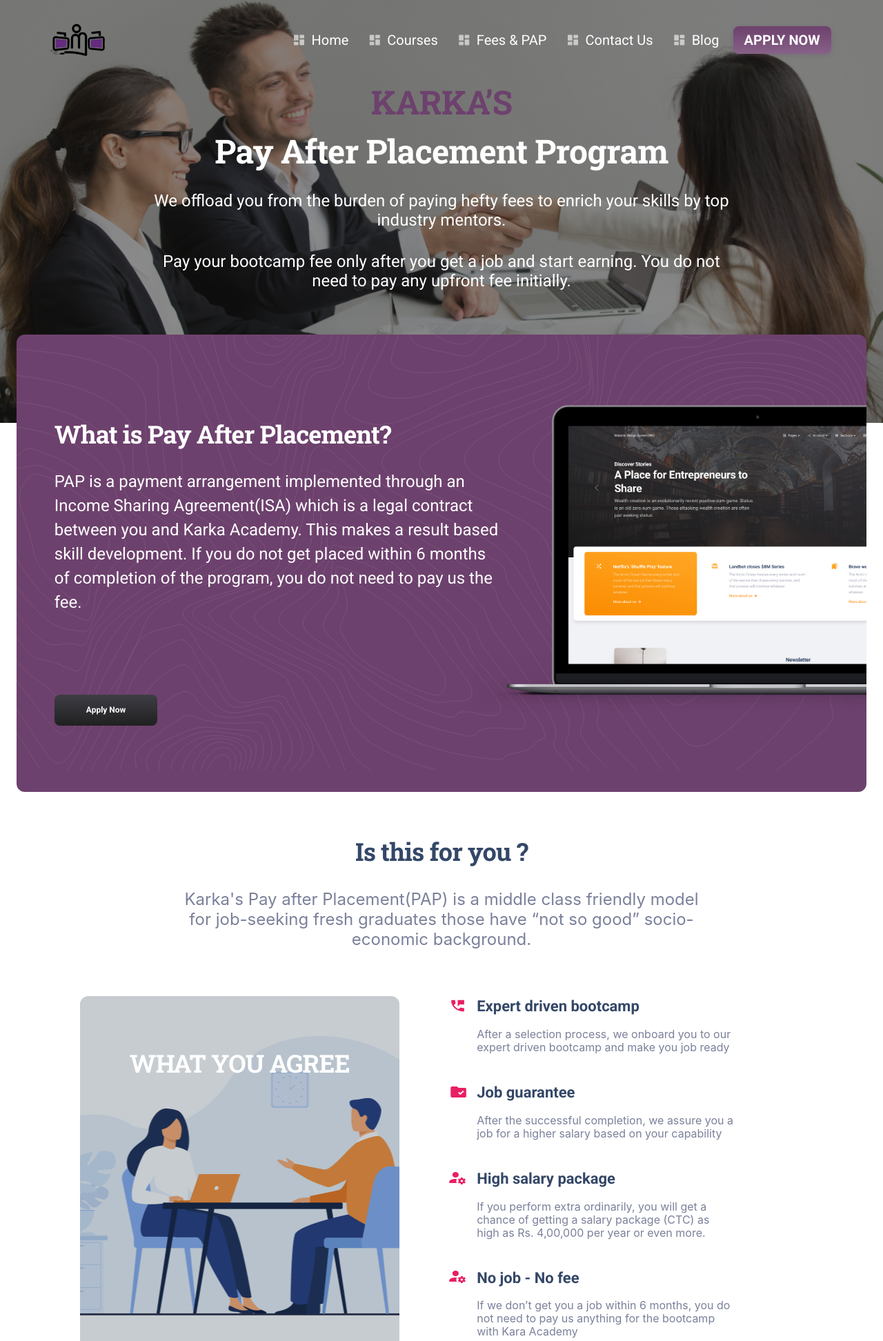
After one commit to ajithcomorins/karka_website, a PHP site: page /fees_pap.php in a window 1280 px wide. The commit adds this page. Shown: the top 1944 px of the page at 69% size. Run offline with PHP 8.4, Linux system fonts and the light colour scheme; style sheets or scripts are compiled from the project's sources; some libraries are stand-ins or nearby versions.

Commit message:
fee & pap work
fee and pap work finish

```diff
--- a/assets/css/style.css
+++ b/assets/css/style.css
@@ -5,6 +5,7 @@
 .container{
     max-width: 95% !important;
 }
+/* index.php css start */
 /* header navbar css start  */
 .nav-page a{
     font-family: 'Roboto';
@@ -405,3 +406,174 @@
     color: #FFFFFF !important;
 }
 /* footer css end  */
+/* index.php css end  */
+
+/* fee_app.php css start */
+/* header navbar css start  */
+.fee-section .nav-page a{
+    font-family: 'Roboto';
+    font-style: normal;
+    font-weight: 400;
+    font-size: 20px !important;
+    line-height: 100%;
+    color: #FFF !important;
+}
+.fee-section .nav-page i{
+    color: #FFF !important;
+}
+.pap-header{
+    padding: 0;
+    position: relative;
+    overflow: hidden;
+    align-items: center;
+    background-size: cover;
+    background-position: 50%;
+}
+.back-img{
+    padding-bottom: 160px;
+}
+.what-section{
+    margin-top: 69px;
+    margin-bottom: 44px;
+}
+.pap-content h2{
+    margin-bottom: 16px;
+    font-family: 'Roboto Slab';
+    font-style: normal;
+    font-weight: 600;
+    font-size: 48px;
+    line-height: 63px;
+    color: #6D416D;
+}
+.pap-content h4{
+    margin-bottom: 35px;
+    font-family: 'Roboto Slab';
+    font-style: normal;
+    font-weight: 600;
+    font-size: 48px;
+    line-height: 47px;
+    text-align: center;
+    color: #FFFFFF;
+}
+.pap-content p{
+    margin-bottom: 32px;
+    font-family: 'Roboto' !important;
+    font-style: normal !important;
+    font-weight: 400 !important;
+    font-size: 24px !important;
+    line-height: 28px !important;
+    text-align: center;
+    color: #FFFFFF;
+}
+.what-pap{
+    background-image: linear-gradient(195deg, #6D416D 0%, #6D416D 100%);
+    color: #FFF;
+}
+.what-section h2{
+    margin-bottom: 28px;
+    font-family: 'Roboto Slab' !important;
+    font-style: normal;
+    font-weight: 600;
+    font-size: 36px;
+    line-height: 47px;
+    color: #FFFFFF;
+}
+.what-section p {
+    margin-bottom: 68px;
+    font-family: 'Roboto' !important;
+    font-style: normal;
+    font-weight: 400;
+    font-size: 24px;
+    line-height: 35px;
+    color: #FFFFFF;
+}
+.what-section .what-apply{
+    padding: 14px 46px;
+    margin-top: 68px;
+    border: none;
+    background: linear-gradient(180deg, #3E3D45 0%, #202020 100%);
+    border-radius: 8px;
+    font-family: 'Roboto' !important;
+    font-style: normal;
+    font-weight: 700;
+    font-size: 12px;
+    line-height: 140%;
+    text-align: center;
+    color: #FFFFFF;
+}
+/* header css end  */
+/* section css start  */
+section{
+    margin-top: 61px;
+}
+.fee-step h3{
+    margin-bottom: 30px;
+    font-family: 'Roboto Slab' !important;
+    font-style: normal;
+    font-weight: 700;
+    font-size: 36px;
+    line-height: 140%;
+    text-align: center;
+    color: #344767;
+}
+.fee-step p{
+    margin-bottom: 37px;
+    font-family: 'Inter' !important;
+    font-style: normal;
+    font-weight: 400;
+    font-size: 24px;
+    line-height: 29px;
+    text-align: center;
+    color: #7B809A;
+}
+.card-background{
+    box-shadow: none !important;
+}
+.card-background::after{
+    width: 0% !important;
+}
+.full-background {
+    padding: 260px 0px;
+    background: #C7CCD0;
+    mix-blend-mode: multiply;
+    border-radius: 12px !important;
+}
+.agree-content h3{
+    margin-top: 50px;
+    font-family: 'Roboto Slab';
+    font-style: normal;
+    font-weight: 700;
+    font-size: 36px;
+    line-height: 47px;
+    color: #FFFFFF;
+}
+.agree-bottom{
+    margin-bottom: 25px;
+}
+.process-top{
+    margin-top: 31px !important;
+}
+.process-bottom{
+    margin-top: 119px !important;
+}
+.agree-step h5{
+    font-family: 'Roboto';
+    font-style: normal;
+    font-weight: 700;
+    font-size: 22px;
+    line-height: 140%;
+    color: #344767;
+}
+.agree-step{
+    padding-right: 60px;
+}
+.agree-step p{
+    margin-top: 15px;
+    font-family: 'Inter' !important;
+    font-style: normal;
+    font-weight: 400;
+    font-size: 16px;
+    line-height: 19px;
+    color: #7B809A;
+}
+/* section css end  */
--- /dev/null
+++ b/fees_pap.php
@@ -0,0 +1,201 @@
+<?php ?>
+
+<!DOCTYPE html>
+<html lang="en">
+<head>
+<meta charset="utf-8" />
+  <meta name="viewport" content="width=device-width, initial-scale=1, shrink-to-fit=no">
+  <link rel="apple-touch-icon" sizes="76x76" href="assets/img/apple-icon.png">
+  <link rel="icon" type="image/png" href="assets/img/karka-logo.png">
+  <title>
+    Karka_Acadamy
+  </title>
+  <!--     Fonts and icons     -->
+  <link rel="stylesheet" type="text/css" href="https://fonts.googleapis.com/css?family=Roboto:300,400,500,700,900|Roboto+Slab:400,700" />
+  <!-- Nucleo Icons -->
+  <link href="assets/css/nucleo-icons.css" rel="stylesheet" />
+  <link href="assets/css/nucleo-svg.css" rel="stylesheet" />
+  <!-- Font Awesome Icons -->
+  <script src="https://kit.fontawesome.com/42d5adcbca.js" crossorigin="anonymous"></script>
+  <!-- Material Icons -->
+  <link href="https://fonts.googleapis.com/icon?family=Material+Icons+Round" rel="stylesheet">
+  <!-- CSS Files -->
+  <link id="pagestyle" href="assets/css/material-kit-pro.css?v=3.0.3" rel="stylesheet" />
+  <link id="pagestyle" href="assets/css/style.css" rel="stylesheet" />
+</head>
+<body>
+    <!-- header section start  -->
+    <header class='fee-section'>
+        <div class="pap-header" style="background-image: url('assets/img/fee-bg.png');" loading="lazy">
+            <?php include 'include/header.php' ?>
+            <div class="row justify-content-center back-img">
+                <div class="col-lg-8 col-sm-9 text-center mx-auto pap-content">
+                    <h2 class="">KARKA’S</h2>
+                    <h4>Pay After Placement Program</h4>
+                    <p>We offload you from the burden of paying hefty fees to enrich your skills by top industry mentors.</p>
+                    <p>Pay your bootcamp fee only after you get a job and start earning. You do not need to pay any upfront fee initially.</p>
+                </div>
+            </div>
+        </div>
+        <div class="what-pap position-relative mx-xxl-8 mx-xl-4 mx-lg-3 mx-3 py-1 z-index-2 border-radius-xl mt-n8 overflow-hidden">
+            <img src="assets/img/pattern-lines.svg" alt="pattern-lines" class="position-absolute opacity-6 start-0 top-0 w-100" loading="lazy">
+            <div class="container position-relative">
+                <div class="row justify-content-center align-items-center">
+                    <div class="col-lg-7 col-md-7 text-start py-sm-5 me-auto position-relative ">
+                        <div class="position-relative what-section">
+                            <h2 class="text-white mt-sm-0">What is Pay After Placement?</h2>
+                            <p class="lead text-white mb-5">
+                                PAP is a payment arrangement implemented through an Income Sharing Agreement(ISA) which is a legal contract between you and Karka Academy. This makes a result based skill development. If you do not get placed within 6 months of completion of the program, you do not need to pay us the fee.
+                            </p>
+                            <button type="button" class="what-apply">Apply Now</button>
+                        </div>
+                    </div>
+                    <div class="col-lg-5 position-absolute start-50 end-0 me-n12 w-75">
+                        <img class="w-100 d-md-block d-none" src="assets/img/macbook-2.png" alt="macbook" loading="lazy">
+                    </div>
+                </div>
+            </div>
+        </div>
+    </header>
+    <!-- header section end  -->
+    <!-- section start  -->
+    <section>
+      <div class="container">
+        <div class="row">
+          <div class="col-lg-8 col-10 ms-auto me-auto text-center fee-step">
+            <h3 class="">Is this for you ?</h3>
+            <p>Karka's Pay after Placement(PAP) is a middle class friendly model for job-seeking fresh graduates those have “not so good” socio-economic background.</p>
+          </div>
+        </div>
+        <div class='process-top'>
+            <div class="row m-0">
+            <div class="col-md-6 col-lg-5 ms-md-5">
+                <div class="cursor-pointer">
+                <div class="card card-background">
+                    <div class="full-background" style="background-image: url('./assets/img/agree-1.png')" loading="lazy"></div>
+                    <div class="card-body text-center agree-content">
+                    <h3 class="text-white mb-0">WHAT YOU AGREE</h3>
+                    </div>
+                </div>
+                </div>
+            </div>
+            <div class="col-md-5 me-auto my-auto ms-md-5">
+                <div class='row agree-bottom'>
+                    <div class='col-lg-1'>
+                        <img src='./assets/img/phone-message.png' />
+                    </div>
+                    <div class='col-lg-11 agree-step'>
+                        <h5>Expert driven bootcamp</h5>
+                        <p>After a selection process, we onboard you to our expert driven bootcamp and make you job ready </p>
+                    </div>
+                </div>
+                <div class='row agree-bottom'>
+                    <div class='col-lg-1'>
+                        <img src='./assets/img/phone-file.png' />
+                    </div>
+                    <div class='col-lg-11 agree-step'>
+                        <h5>Job guarantee</h5>
+                        <p>After the successful completion, we assure you a job for a higher salary based on your capability</p>
+                    </div>
+                </div>
+                <div class='row agree-bottom'>
+                    <div class='col-lg-1'>
+                        <img src='./assets/img/Vector.png' />
+                    </div>
+                    <div class='col-lg-11 agree-step'>
+                        <h5>High salary package</h5>
+                        <p>If you perform extra ordinarily, you will get a chance of getting a salary package (CTC) as high as Rs. 4,00,000 per year or even more.</p>
+                    </div>
+                </div>
+                <div class='row agree-bottom'>
+                    <div class='col-lg-1'>
+                        <img src='./assets/img/Vector.png' />
+                    </div>
+                    <div class='col-lg-11 agree-step'>
+                        <h5>No job - No fee</h5>
+                        <p>If we don’t get you a job within 6 months, you do not need to pay us anything for the bootcamp with Kara Academy</p>
+                    </div>
+                </div>
+            </div>
+            </div>
+        </div>
+        <div class='process-bottom'>
+            <div class="row m-0">
+                <div class="col-md-7 ms-md-5 pr-5">
+                    <div class='row agree-bottom'>
+                        <div class='col-lg-1'>
+                            <img src='./assets/img/phone-message.png' />
+                        </div>
+                        <div class='col-lg-11 agree-step'>
+                            <h5>Dedicate yourself</h5>
+                            <p>You commit yourself dedicatedly during the course of this bootcamp and align yourself with the instructors and TAs.</p>
+                        </div>
+                    </div>
+                    <div class='row agree-bottom'>
+                        <div class='col-lg-1'>
+                            <img src='./assets/img/phone-file.png' />
+                        </div>
+                        <div class='col-lg-11 agree-step'>
+                            <h5>Pay after placement</h5>
+                            <p>Your fee payment starts only when you get a job and you start earning</p>
+                        </div>
+                    </div>
+                    <div class='row agree-bottom'>
+                        <div class='col-lg-1'>
+                            <img src='./assets/img/Vector.png' />
+                        </div>
+                        <div class='col-lg-11 agree-step'>
+                            <h5>One-third of your first year CTC as fee</h5>
+                            <p>You pay us one-third (33% )of your first year CTC after your placement and you start earning and hence settle your fee for the bootcamp that got you the job make you earn</p>
+                        </div>
+                    </div>
+                    <div class='row agree-bottom'>
+                        <div class='col-lg-1'>
+                            <img src='./assets/img/Vector.png' />
+                        </div>
+                        <div class='col-lg-11 agree-step'>
+                            <h5>Monthly fee payment (EMI)</h5>
+                            <p>You pay an affordable fee payment for 12 months* ( figures only for illustration actuals may be different ) to settle your bootcamp fee that got you the job and you start earning</p>
+                        </div>
+                    </div>
+                </div>
+                <div class="col-md-4">
+                    <div class="cursor-pointer">
+                    <div class="card card-background">
+                        <div class="full-background" style="background-image: url('./assets/img/agree-2.png')" loading="lazy"></div>
+                        <div class="card-body text-center agree-content">
+                        <h3 class="text-white mb-0">WHAT YOU AGREE</h3>
+                        </div>
+                    </div>
+                    </div>
+                </div>
+                </div>
+            </div>
+      </div>
+    </section>
+    <!-- section end  -->
+    <!-- footer section start  -->
+        <?php include 'include/footer.php' ?>
+    <!-- footer section end  -->
+
+</body>
+    <!--   Core JS Files   -->
+    <script src="assets/js/core/popper.min.js" type="text/javascript"></script>
+    <script src="assets/js/core/bootstrap.min.js" type="text/javascript"></script>
+    <script src="assets/js/plugins/perfect-scrollbar.min.js"></script>
+    <!--  Plugin for TypedJS, full documentation here: https://github.com/mattboldt/typed.js/ -->
+    <script src="assets/js/plugins/typedjs.js"></script>
+    <script src="assets/js/plugins/choices.min.js"></script>
+    <script src="assets/js/plugins/flatpickr.min.js"></script>
+    <!--  Plugin for Parallax, full documentation here: https://github.com/wagerfield/parallax  -->
+    <script src="assets/js/plugins/parallax.min.js"></script>
+    <!--  Plugin for the Sliders, full documentation here: http://refreshless.com/nouislider/ -->
+    <script src="assets/js/plugins/nouislider.min.js" type="text/javascript"></script>
+    <!--  Plugin for the blob animation -->
+    <script src="assets/js/plugins/anime.min.js" type="text/javascript"></script>
+    <!-- Control Center for Material UI Kit: parallax effects, scripts for the example pages etc -->
+    <!--  Google Maps Plugin    -->
+    <script src="https://maps.googleapis.com/maps/api/js?key=AIzaSyDTTfWur0PDbZWPr7Pmq8K3jiDp0_xUziI"></script>
+    <script src="assets/js/material-kit-pro.min.js?v=3.0.3" type="text/javascript"></script>
+    <script src="https://cdnjs.cloudflare.com/ajax/libs/jquery/3.6.0/jquery.min.js" integrity="sha512-894YE6QWD5I59HgZOGReFYm4dnWc1Qt5NtvYSaNcOP+u1T9qYdvdihz0PPSiiqn/+/3e7Jo4EaG7TubfWGUrMQ==" crossorigin="anonymous"></script>
+</html>
--- a/include/header.php
+++ b/include/header.php
@@ -2,7 +2,7 @@
 <nav class="navbar navbar-expand-lg z-index-3 w-100 shadow-none my-3  navbar-transparent ">
     <div class="container">
       <a class="navbar-brand d-none d-md-block text-dark" href="index.php" rel="tooltip" title="Designed and Coded by Creative Tim" data-placement="bottom" target="_blank">
-         <img src='assets/img/karka-logo.png' alt=''>
+        <img src='assets/img/karka-logo.png' alt=''>
       </a>
       <a href="#" class="btn btn-sm apply-now mb-0 ms-auto d-lg-none d-block">Apply Now</a>
       <button class="navbar-toggler shadow-none ms-2 collapsed" type="button" data-bs-toggle="collapse" data-bs-target="#navigation" aria-controls="navigation" aria-expanded="false" aria-label="Toggle navigation">
@@ -15,31 +15,31 @@
       <div class="navbar-collapse w-100 pt-3 pb-2 py-lg-0 collapse" id="navigation" style="">
         <ul class="navbar-nav navbar-nav-hover ms-auto nav-page">
           <li class="nav-item dropdown list-mar">
-            <a class="nav-link ps-2 d-flex cursor-pointer align-items-center" role="button" id="dropdownMenuPages10" data-bs-toggle="dropdown" aria-expanded="false">
+            <a href='index.php' class="nav-link ps-2 d-flex cursor-pointer align-items-center" role="button" >
               <i class="material-icons opacity-6 me-2">dashboard</i>
-              Courses
+                Home
             </a>
           </li>
           <li class="nav-item dropdown list-mar">
-            <a class="nav-link ps-2 d-flex cursor-pointer align-items-center" role="button" id="dropdownMenuAccount" data-bs-toggle="dropdown" aria-expanded="false">
+            <a href='bootcamp.php' class="nav-link ps-2 d-flex cursor-pointer align-items-center" role="button" >
+              <i class="material-icons opacity-6 me-2">dashboard</i>
+                Courses
+            </a>
+          </li>
+          <li class="nav-item dropdown list-mar">
+            <a href='fees_pap.php' class="nav-link ps-2 d-flex cursor-pointer align-items-center" role="button">
             <i class="material-icons opacity-6 me-2">dashboard</i>
               Fees & PAP
             </a>
           </li>
           <li class="nav-item dropdown list-mar">
-            <a class="nav-link ps-2 d-flex cursor-pointer align-items-center" role="button" id="dropdownMenuBlocks" data-bs-toggle="dropdown" aria-expanded="false">
-            <i class="material-icons opacity-6 me-2">dashboard</i>
-              About us
-            </a>
-          </li>
-          <li class="nav-item dropdown list-mar">
-            <a class="nav-link ps-2 d-flex cursor-pointer align-items-center" role="button" id="dropdownMenuDocs" data-bs-toggle="dropdown" aria-expanded="false">
+            <a class="nav-link ps-2 d-flex cursor-pointer align-items-center" role="button">
             <i class="material-icons opacity-6 me-2">dashboard</i>
               Contact Us
             </a>
           </li>
           <li class="nav-item dropdown list-mar">
-            <a class="nav-link ps-2 d-flex cursor-pointer align-items-center" role="button" id="dropdownMenuDocs" data-bs-toggle="dropdown" aria-expanded="false">
+            <a class="nav-link ps-2 d-flex cursor-pointer align-items-center" role="button">
             <i class="material-icons opacity-6 me-2">dashboard</i>
               Blog
             </a>
```
Also changed, not shown: index.php (+3 -6 lines), assets/img/Vector.png (added), assets/img/agree-1.png (added), assets/img/agree-2.png (added), assets/img/fee-bg.png (added), assets/img/karka-white.png (added), assets/img/macbook-2.png (added), assets/img/phone-file.png (added), assets/img/phone-message.png (added).
